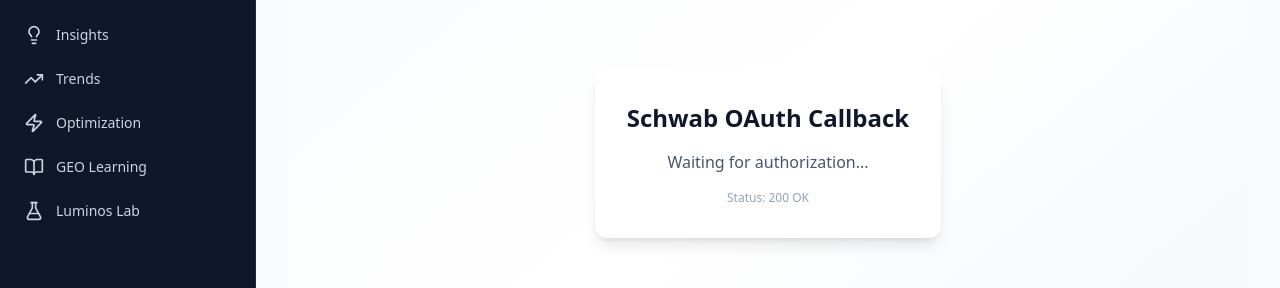
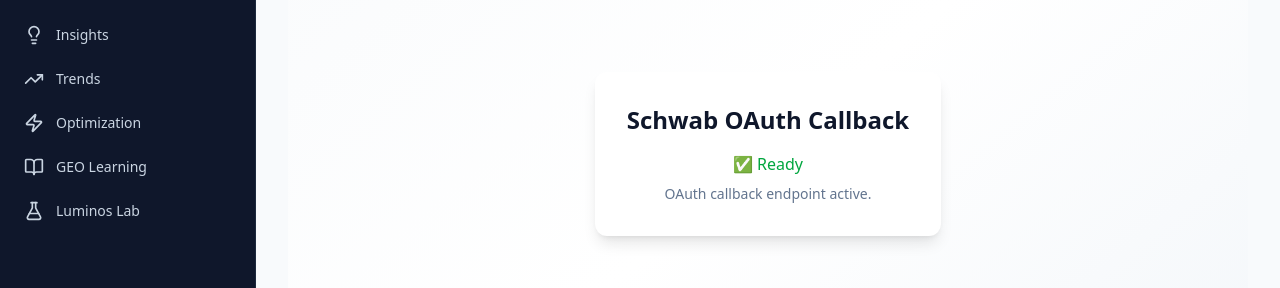
Before and after one commit to guixiang123124/geo-dashboard, a Next.js app in the folder frontend/: page /schwab/callback in a window 1280 px wide. Shown: the part 334-622 px from the top of the page. Built offline with nearby package versions, Linux system fonts and the light colour scheme; no server answers.

Commit message:
Simplify Schwab callback page (fix build)

```diff
--- a/frontend/src/app/schwab/callback/page.tsx
+++ b/frontend/src/app/schwab/callback/page.tsx
@@ -1,32 +1,10 @@
-'use client';
-
-import { useEffect, useState } from 'react';
-import { useSearchParams } from 'next/navigation';
-
 export default function SchwabCallbackPage() {
-  const searchParams = useSearchParams();
-  const [code, setCode] = useState<string | null>(null);
-
-  useEffect(() => {
-    const authCode = searchParams.get('code');
-    if (authCode) {
-      setCode(authCode);
-    }
-  }, [searchParams]);
-
   return (
     <div className="min-h-screen flex items-center justify-center bg-gradient-to-br from-slate-50 via-white to-slate-100">
       <div className="text-center p-8 bg-white rounded-xl shadow-lg max-w-md">
         <h1 className="text-2xl font-bold text-slate-900 mb-4">Schwab OAuth Callback</h1>
-        {code ? (
-          <div>
-            <p className="text-green-600 font-medium mb-2">✅ Authorization received</p>
-            <p className="text-sm text-slate-500 break-all">Code: {code}</p>
-          </div>
-        ) : (
-          <p className="text-slate-600">Waiting for authorization...</p>
-        )}
-        <p className="text-xs text-slate-400 mt-4">Status: 200 OK</p>
+        <p className="text-green-600 font-medium mb-2">✅ Ready</p>
+        <p className="text-sm text-slate-500">OAuth callback endpoint active.</p>
       </div>
     </div>
   );
```
